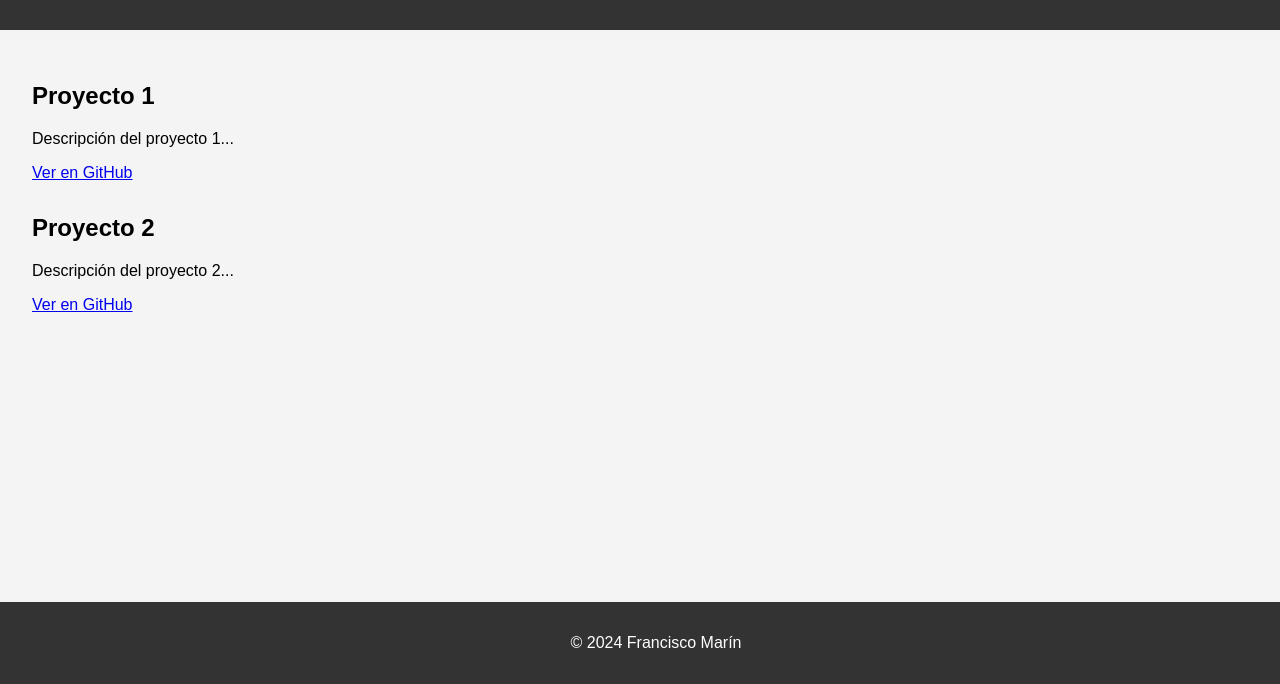
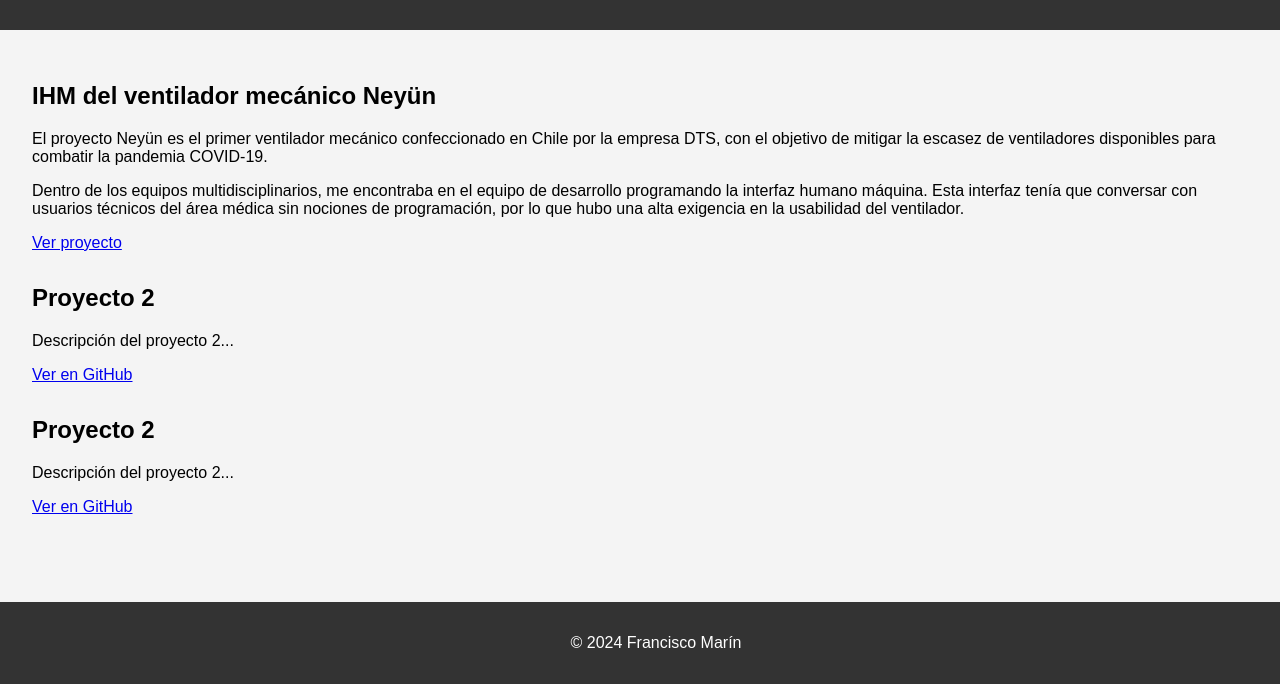
Before and after one commit to PanchoSavEnergy/PanchoSavEnergy.github.io, a plain HTML site: page projects.html in a window 1280 px wide. Shown: the part 116-800 px from the top of the page. Drawn offline with Linux system fonts and the light colour scheme.

Commit message:
Update projects.html
Primera actualización con información del proyecto Neyün. Aún hay harto por avanzar pero es una primera idea.

```diff
--- a/projects.html
+++ b/projects.html
@@ -20,14 +20,22 @@
     </header>
     <main>
         <section>
-            <h2>Proyecto 1</h2>
-            <p>Descripción del proyecto 1...</p>
-            <a href="https://github.com/username/proyecto1">Ver en GitHub</a>
+            <h2>IHM del ventilador mecánico Neyün</h2>
+            <p>El proyecto Neyün es el primer ventilador mecánico confeccionado en Chile por la empresa DTS,
+                con el objetivo de mitigar la escasez de ventiladores disponibles para combatir la pandemia COVID-19.</p>
+            <p>Dentro de los equipos multidisciplinarios, me encontraba en el equipo de desarrollo programando la interfaz humano máquina.
+                Esta interfaz tenía que conversar con usuarios técnicos del área médica sin nociones de programación, por lo que hubo una alta exigencia en la usabilidad del ventilador.</p>
+            <a href="https://www.savenergyspa.com/francisco-marin-proyecto-4">Ver proyecto</a>
         </section>
         <section>
             <h2>Proyecto 2</h2>
             <p>Descripción del proyecto 2...</p>
             <a href="https://github.com/username/proyecto2">Ver en GitHub</a>
+        </section>
+        <section>
+            <h2>Proyecto 2</h2>
+            <p>Descripción del proyecto 2...</p>
+            <a href="https://github.com/username/proyecto3">Ver en GitHub</a>
         </section>
     </main>
     <footer>
```
